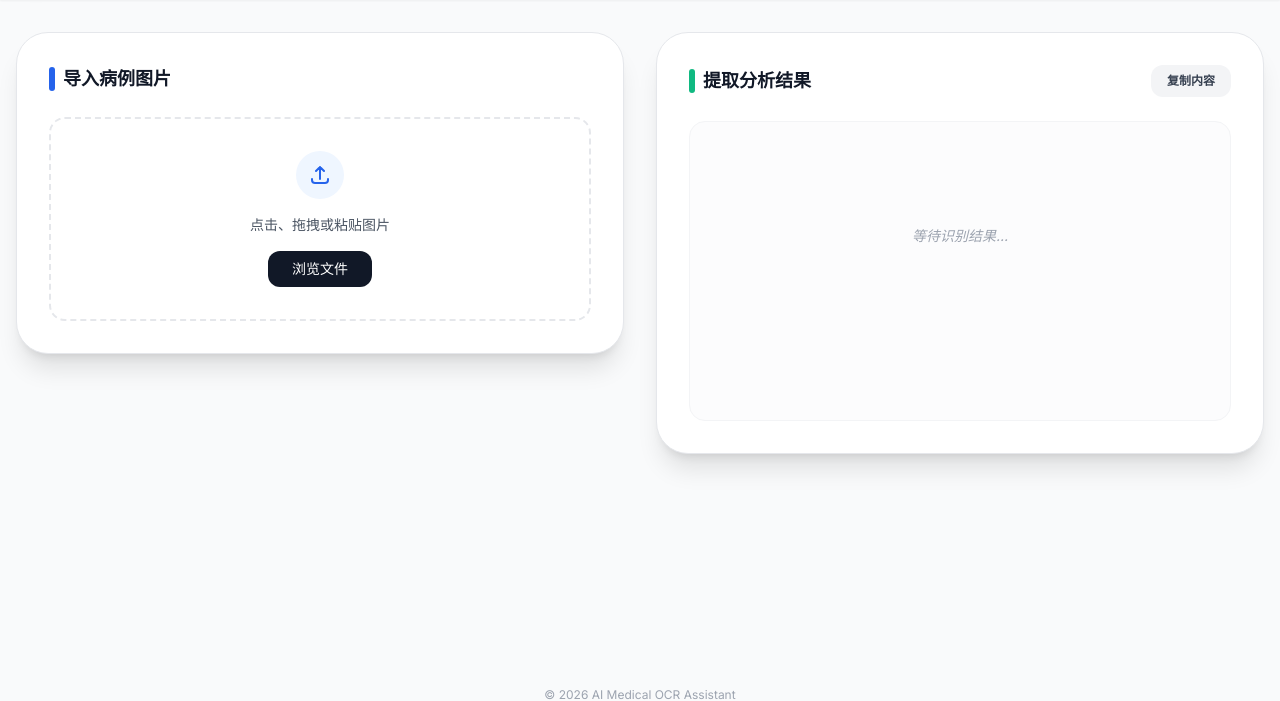
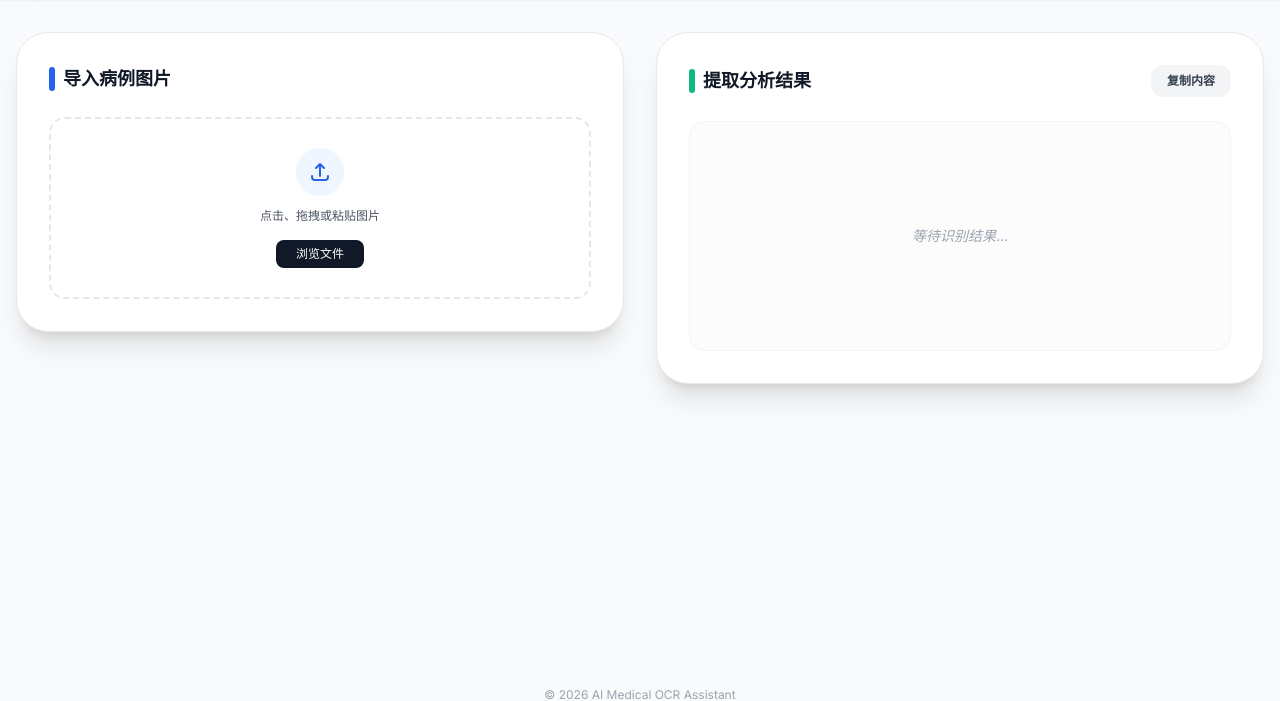
Before and after one commit to EEEEEEREN/medical-ocr, a Flask app: page / in a window 1280 px wide. Shown: the part 73-774 px from the top of the page. Run offline with Flask 3, Linux system fonts and the light colour scheme; some libraries are stand-ins or nearby versions.

Commit message:
Update index.html

```diff
--- a/templates/index.html
+++ b/templates/index.html
@@ -12,6 +12,8 @@
         .whitespace-pre-wrap { word-break: break-word; }
         #result-content::-webkit-scrollbar { width: 4px; }
         #result-content::-webkit-scrollbar-thumb { background: #cbd5e1; border-radius: 10px; }
+        /* 增加平滑过渡效果 */
+        #preview-container, #status-bar, #result-content { transition: all 0.3s ease-out; }
     </style>
 </head>
 <body class="bg-gray-50 dark:bg-gray-950 text-gray-900 dark:text-gray-100 min-h-screen flex flex-col transition-colors duration-300">
@@ -43,29 +45,29 @@
 
     <main class="flex-1 max-w-7xl mx-auto w-full px-4 py-8 grid grid-cols-1 lg:grid-cols-2 gap-8 items-start">
 
-        <div class="bg-white dark:bg-gray-800 rounded-[2rem] shadow-xl border dark:border-gray-700 p-8 flex flex-col">
+        <div class="bg-white dark:bg-gray-800 rounded-[2rem] shadow-xl border dark:border-gray-700 p-8 flex flex-col min-h-[300px]">
             <h2 class="text-lg font-bold mb-6 flex items-center gap-2">
                 <span class="w-1.5 h-6 bg-blue-600 rounded-full"></span>
                 导入病例图片
             </h2>
 
-            <div id="dropzone" class="border-2 border-dashed border-gray-200 dark:border-gray-700 rounded-2xl p-8 text-center cursor-pointer transition-all hover:border-blue-400 hover:bg-blue-50/10 flex flex-col items-center justify-center group min-h-[200px]">
+            <div id="dropzone" class="flex-1 border-2 border-dashed border-gray-200 dark:border-gray-700 rounded-2xl p-6 text-center cursor-pointer transition-all hover:border-blue-400 hover:bg-blue-50/10 flex flex-col items-center justify-center group">
                 <input id="file-input" type="file" accept="image/*" class="hidden">
-                <div class="w-12 h-12 bg-blue-50 dark:bg-gray-700 rounded-full flex items-center justify-center mb-4 group-hover:scale-110 transition-transform text-blue-600">
+                <div class="w-12 h-12 bg-blue-50 dark:bg-gray-700 rounded-full flex items-center justify-center mb-3 group-hover:scale-110 transition-transform text-blue-600">
                     <svg xmlns="http://www.w3.org/2000/svg" class="w-6 h-6" fill="none" viewBox="0 0 24 24" stroke="currentColor">
                         <path stroke-linecap="round" stroke-linejoin="round" stroke-width="2" d="M4 16v1a3 3 0 003 3h10a3 3 0 003-3v-1m-4-8l-4-4m0 0L8 8m4-4v12" />
                     </svg>
                 </div>
-                <p class="text-gray-600 dark:text-gray-400 font-medium text-sm">点击、拖拽或粘贴图片</p>
-                <button id="select-file-btn" class="mt-4 px-6 py-2 bg-gray-900 dark:bg-blue-600 text-white rounded-xl text-sm font-medium">浏览文件</button>
+                <p class="text-gray-600 dark:text-gray-400 font-medium text-xs">点击、拖拽或粘贴图片</p>
+                <button id="select-file-btn" class="mt-4 px-5 py-1.5 bg-gray-900 dark:bg-blue-600 text-white rounded-lg text-xs font-medium">浏览文件</button>
             </div>
 
             <div id="preview-container" class="mt-6 hidden">
-                <img id="preview-image" class="w-full rounded-2xl shadow-md border dark:border-gray-600 max-h-64 object-contain bg-gray-50">
+                <img id="preview-image" class="w-full rounded-xl shadow-md border dark:border-gray-600 max-h-56 object-contain bg-gray-50">
             </div>
         </div>
 
-        <div class="bg-white dark:bg-gray-800 rounded-[2rem] shadow-xl border dark:border-gray-700 p-8 flex flex-col min-h-[400px]">
+        <div class="bg-white dark:bg-gray-800 rounded-[2rem] shadow-xl border dark:border-gray-700 p-8 flex flex-col min-h-[300px]">
             <div class="flex justify-between items-center mb-6">
                 <h2 class="text-lg font-bold flex items-center gap-2">
                     <span class="w-1.5 h-6 bg-emerald-500 rounded-full"></span>
@@ -81,10 +83,8 @@
                 <span id="status-text">系统就绪</span>
             </div>
 
-            <div id="result-content" class="bg-gray-50/50 dark:bg-gray-900/50 rounded-2xl p-6 border border-gray-100 dark:border-gray-800 min-h-[300px]">
-                <div class="flex flex-col items-center justify-center text-gray-400 py-20">
-                    <p class="italic text-sm">等待识别结果...</p>
-                </div>
+            <div id="result-content" class="flex-1 bg-gray-50/50 dark:bg-gray-900/50 rounded-2xl p-6 border border-gray-100 dark:border-gray-800 flex flex-col items-center justify-center">
+                <p class="text-gray-400 italic text-sm text-center py-20">等待识别结果...</p>
             </div>
         </div>
     </main>
@@ -93,6 +93,6 @@
         <p>© 2026 AI Medical OCR Assistant</p>
     </footer>
 
-    <script src="/static/js/script.js?v=9.0"></script>
+    <script src="/static/js/script.js?v=10.0"></script>
 </body>
 </html>
```
